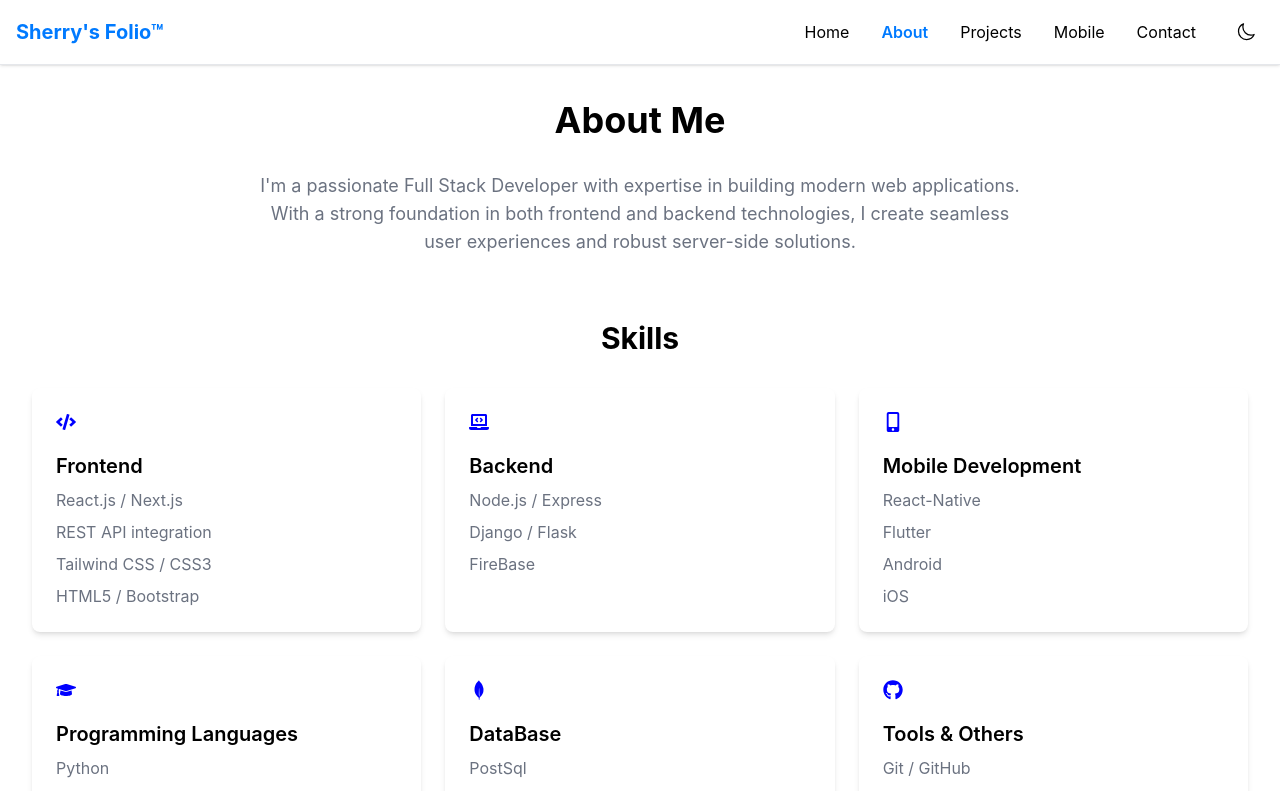
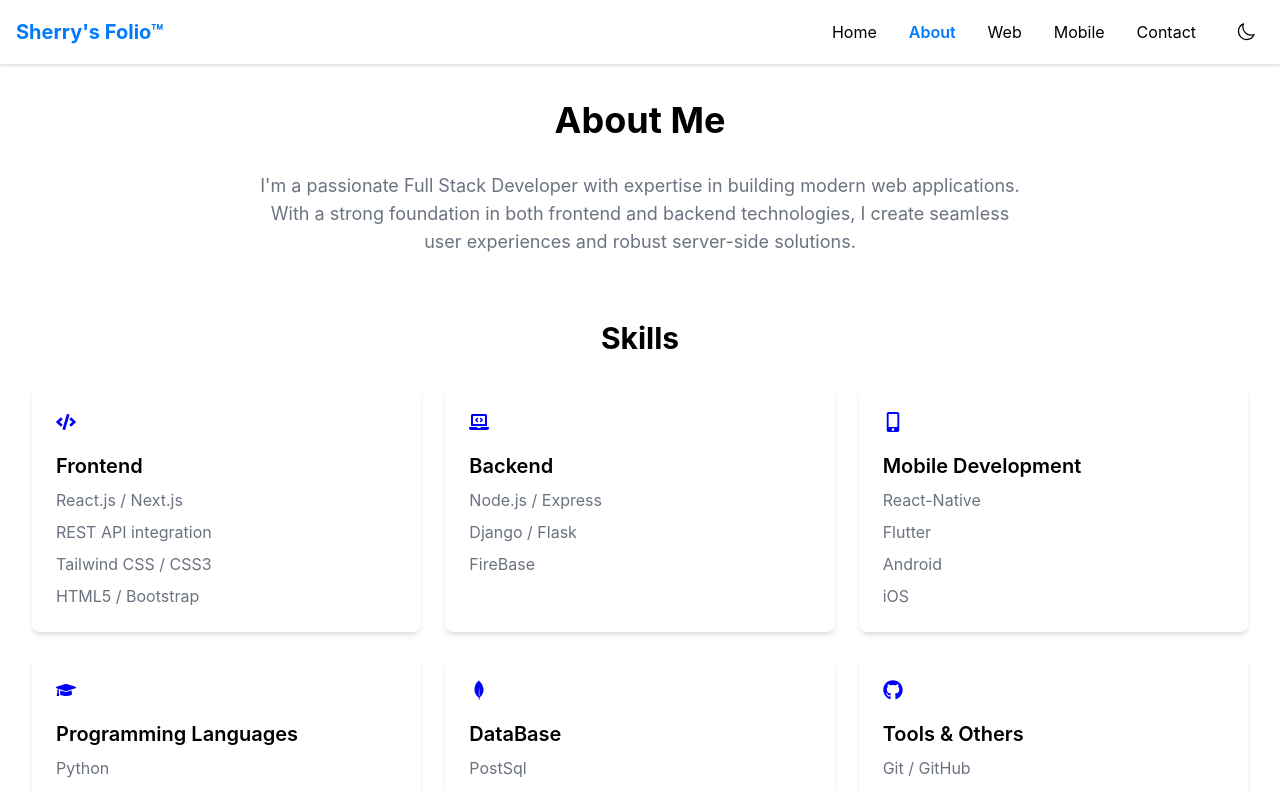
Before and after one commit to sheryps/My-folio, a Next.js app: page /about in a window 1280 px wide. Shown: the top 791 px of the page. Built offline with nearby package versions, Linux system fonts and the light colour scheme.

Commit message:
changed projects to web

```diff
--- a/src/app/components/Navbar.tsx
+++ b/src/app/components/Navbar.tsx
@@ -16,7 +16,7 @@ const Navbar = () => {
     const menuItems = [
     { href: '/', label: 'Home' },
     { href: '/about', label: 'About' },
-    { href: '/projects', label: 'Projects' },
+    { href: '/projects', label: 'Web' },
     { href: '/Mobile', label: 'Mobile' },
     { href: '/contact', label: 'Contact' },
   ];
```
